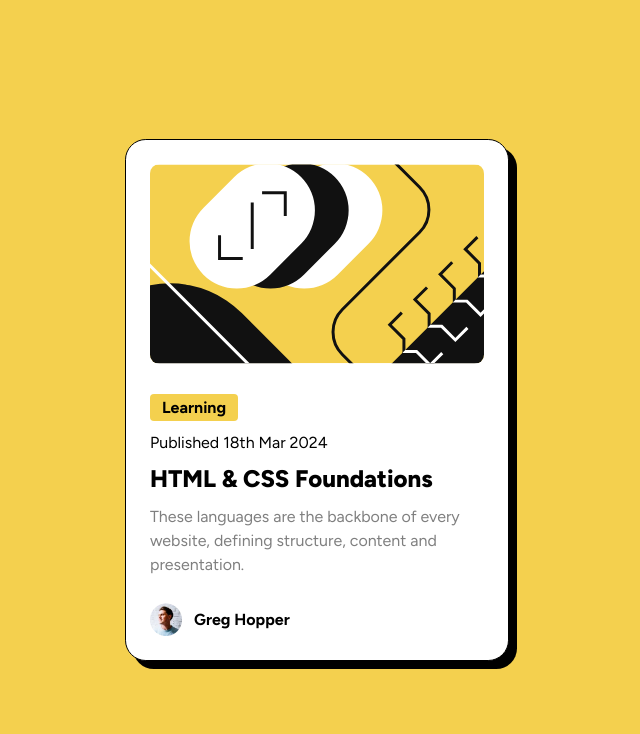
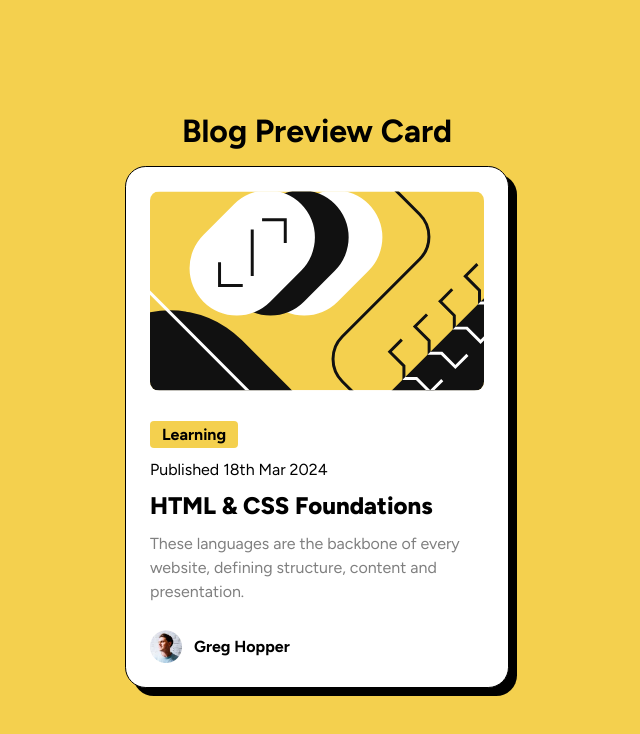
Before and after one commit to dekzyd/Blog-preview, a plain HTML site: page index.html in a window 1280 px wide. Shown: the whole page, without its empty margins (323-963 px from the left). Drawn offline with Linux system fonts and the light colour scheme.

Commit message:
add level 1 heading

```diff
--- a/index.html
+++ b/index.html
@@ -17,6 +17,7 @@
   </head>
   <body>
     <main>
+      <h1>Blog Preview Card</h1>
       <div id="card">
         <div id="card-image">
           <svg
--- a/style.css
+++ b/style.css
@@ -9,6 +9,8 @@
 main {
   background-color: #f4d04e;
   display: flex;
+  flex-direction: column;
+  gap: 1rem;
   height: 100vh;
   align-items: center;
   justify-content: center;
```
